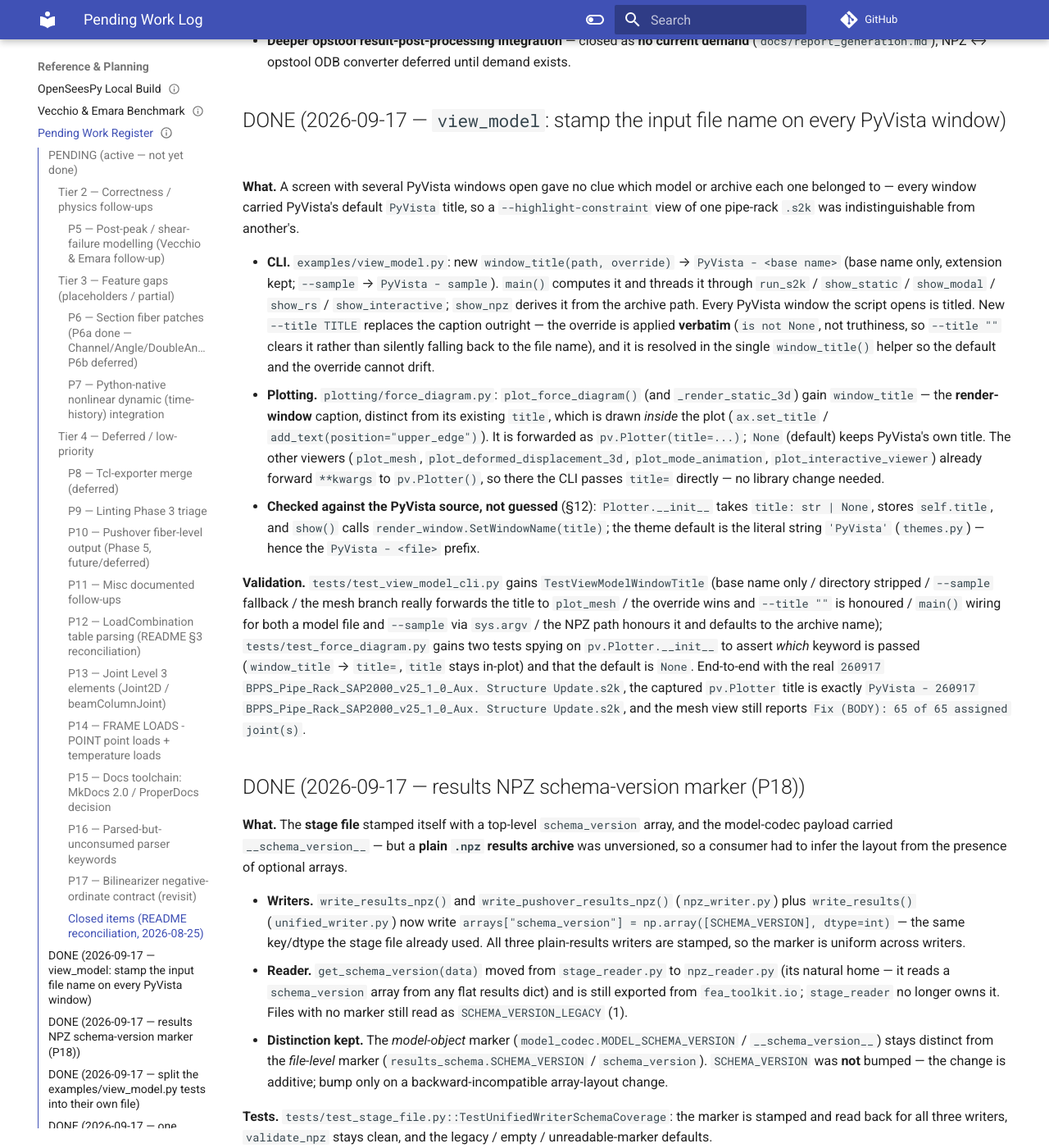
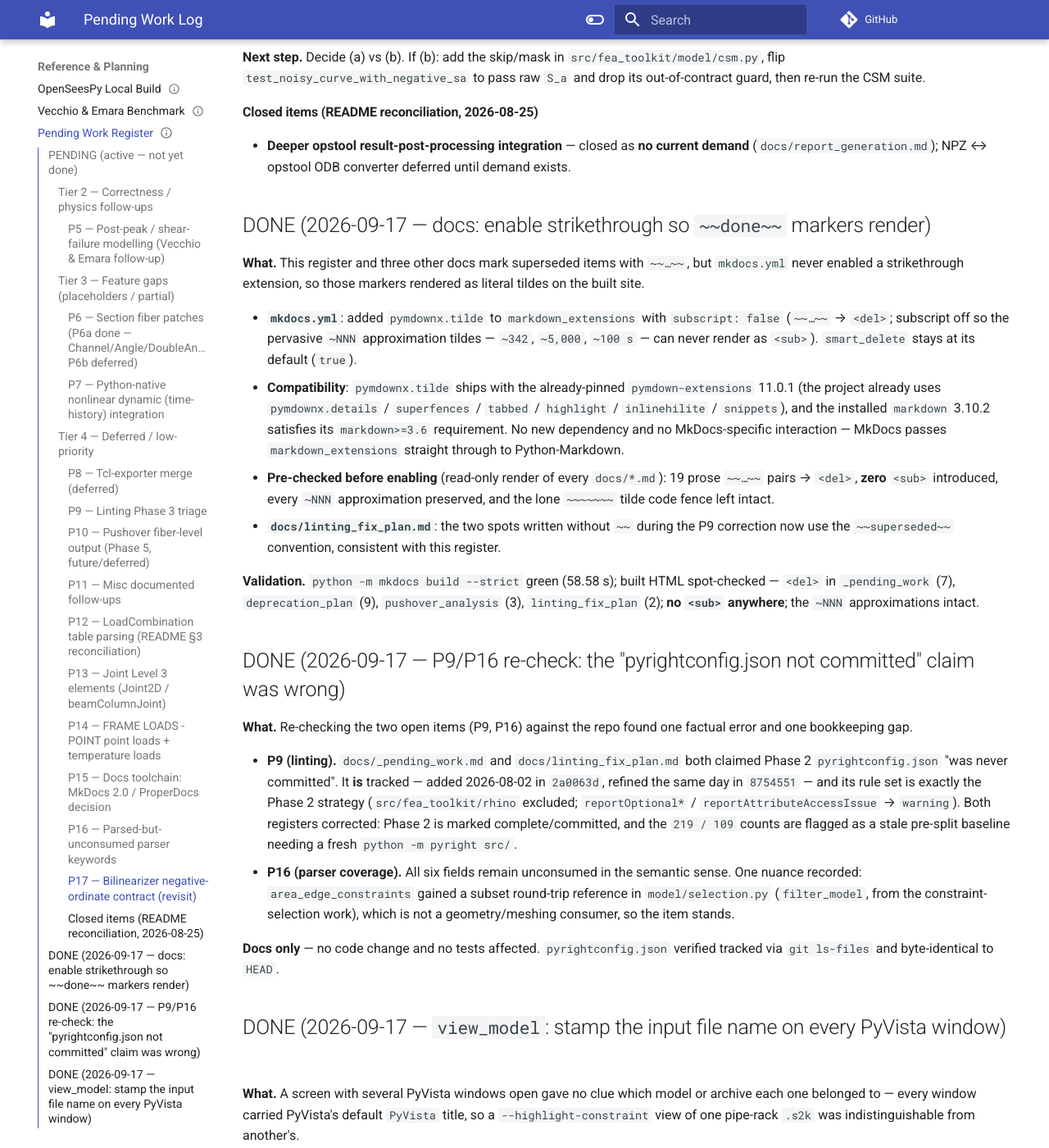
Before and after one commit to boustrephon/fea_toolkit, an MkDocs documentation site: the page built from docs/_pending_work.md, in a window 1280 px wide and 1400 px high, scrolled down 8339 px. Shown: the whole window at 82% size. Built offline with MkDocs 1.6.1 and Material for MkDocs 9.7.7, drawn with Linux system fonts in a browser that asks for light colours; comment, search, counter and statistics services are not loaded; some of the changed text lies outside the part shown.

Commit message:
docs: sync the P9/P16 registers and render the docs done-markers
P9: `pyrightconfig.json` is committed (2026-08-02, `2a0063d`), so the "never committed" claim in `linting_fix_plan.md` and `_pending_work.md` was wrong — Phase 2 is complete and the 219/109 counts are a stale pre-split baseline.  P16: `area_edge_constraints` gained a subset round-trip reference in `Selection.filter_model`, which is not a geometry/meshing consumer, so the item stands.

Enable `pymdownx.tilde` with `subscript: false` so the `~~superseded~~` markers in those registers render as strikethrough; subscript stays off so the pervasive `~NNN` approximations are never sub-scripted.

```diff
--- a/docs/_pending_work.md
+++ b/docs/_pending_work.md
@@ -318,22 +318,32 @@
 recorder doc current in the meantime.
 
 #### P9 — Linting Phase 3 triage
-Source: `docs/linting_fix_plan.md` (status update 2026-08-21).
-
-**What.** Phase 1 real bugs are fixed; the remaining ~219 errors / 109
-warnings are overwhelmingly Phase 3 typing noise (pandas/pyvista overloads,
-`Optional`-access) — the benign categories in `.clinerules` §11.  The
-Phase 2 `pyrightconfig.json` was never committed.
-
-**Outline steps.** 1) Optionally commit `pyrightconfig.json` (exclude
-Rhino host-only modules; relax `reportOptional*` rules); 2) fresh per-file
-triage of the Phase 3 count, starting with the top-3 files by error count
-post-P2-split (the original top-3 `model/geometry.py` → `plotting/viz.py` →
-`opensees/analysis_builder.py` are now thin facades — ≈80/136/≈480 lines —
-and the errors now live in `geometry_core/frames/mesh`, `viz_*`, and the
-`_runner_*` modules);
-3) prefer a project-wide `pd.Series.to_numpy()` convention over scattered
-casts (§11.2).
+Source: `docs/linting_fix_plan.md` (status updates 2026-08-21 / 2026-09-17).
+
+**What.** Phase 1 real bugs are fixed.  **The Phase 2 `pyrightconfig.json` is
+committed** (added 2026-08-02 in `2a0063d`, refined the same day in `8754551`);
+this register's earlier "was never committed" note was incorrect and is
+superseded — see the 2026-09-17 status update in `docs/linting_fix_plan.md`.
+The committed rule set is exactly the Phase 2 strategy
+(`src/fea_toolkit/rhino` excluded; `reportOptional*` /
+`reportAttributeAccessIssue` → `warning`), so **Phase 2 is complete** and the
+item reduces to the Phase 3 triage.  The ~219 errors / 109 warnings are
+overwhelmingly Phase 3 typing noise (pandas/pyvista overloads,
+`Optional`-access) — the benign categories in `.clinerules` §11 — and are a
+**stale baseline** (2026-08-21, pre-dating the post-P2 / runner splits), so
+re-run `python -m pyright src/` before triaging.
+
+**Outline steps.**
+1. ~~Optionally commit `pyrightconfig.json` (exclude Rhino host-only modules;
+   relax `reportOptional*` rules)~~ — **DONE (2026-08-02)**: committed with
+   exactly that content.
+2. Fresh per-file triage of the Phase 3 count, starting with the top-3 files
+   by error count post-P2-split (the original top-3 `model/geometry.py` →
+   `plotting/viz.py` → `opensees/analysis_builder.py` are now thin facades —
+   ≈80/136/≈480 lines — and the errors now live in
+   `geometry_core/frames/mesh`, `viz_*`, and the `_runner_*` modules).
+3. Prefer a project-wide `pd.Series.to_numpy()` convention over scattered
+   casts (§11.2).
 
 #### P10 — Pushover fiber-level output (Phase 5, future/deferred)
 Source: `docs/pushover_results_storage_viz.md` §Phase 5.
@@ -423,7 +433,8 @@
 (https://squidfunk.github.io/mkdocs-material/blog/2026/02/18/mkdocs-2.0/).
 
 #### P16 — Parsed-but-unconsumed parser keywords
-Source: `docs/parser_coverage.md` (register + reproducible audit method).
+Source: `docs/parser_coverage.md` (register + reproducible audit method;
+re-checked 2026-09-17).
 
 **What.** Several `.s2k` values are parsed and stored on the model but reach
 no consumer, so they look implemented while being inert.  The full register,
@@ -438,6 +449,10 @@
    (`0 < RigidFactor < 1`) instead of always fully rigid.
 4. `SAPModelData.area_edge_constraints` — consume it or drop it (the
    preprocessor currently derives edges via `find_constraint_edges()`).
+   *Re-checked 2026-09-17:* `Selection.filter_model` now carries the selected
+   areas' entries through a subset (`model/selection.py`), but that is subset
+   round-trip preservation only — no geometry/meshing consumer reads it, so
+   this item stands.
 5. `AreaMesh.no_auto_mesh_at_edges` / `no_sub_mesh` / `min_size` — honour in
    the area-meshing path, or drop.
 6. Encased / circular-concrete / double-angle section fields — consume once
@@ -496,6 +511,56 @@
 - **Deeper opstool result-post-processing integration** — closed as **no
   current demand** (`docs/report_generation.md`); NPZ ↔ opstool ODB
   converter deferred until demand exists.
+
+## DONE (2026-09-17 — docs: enable strikethrough so `~~done~~` markers render)
+
+**What.** This register and three other docs mark superseded items with
+`~~…~~`, but `mkdocs.yml` never enabled a strikethrough extension, so those
+markers rendered as literal tildes on the built site.
+
+- **`mkdocs.yml`**: added `pymdownx.tilde` to `markdown_extensions` with
+  `subscript: false` (`~~…~~` → `<del>`; subscript off so the pervasive `~NNN`
+  approximation tildes — `~342`, `~5,000`, `~100 s` — can never render as
+  `<sub>`).  `smart_delete` stays at its default (`true`).
+- **Compatibility**: `pymdownx.tilde` ships with the already-pinned
+  `pymdown-extensions` 11.0.1 (the project already uses `pymdownx.details` /
+  `superfences` / `tabbed` / `highlight` / `inlinehilite` / `snippets`), and the
+  installed `markdown` 3.10.2 satisfies its `markdown>=3.6` requirement.  No new
+  dependency and no MkDocs-specific interaction — MkDocs passes
+  `markdown_extensions` straight through to Python-Markdown.
+- **Pre-checked before enabling** (read-only render of every `docs/*.md`): 19
+  prose `~~…~~` pairs → `<del>`, **zero** `<sub>` introduced, every `~NNN`
+  approximation preserved, and the lone `~~~~~~~` tilde code fence left intact.
+- **`docs/linting_fix_plan.md`**: the two spots written without `~~` during the
+  P9 correction now use the `~~superseded~~` convention, consistent with this
+  register.
+
+**Validation.** `python -m mkdocs build --strict` green (58.58 s); built HTML
+spot-checked — `<del>` in `_pending_work` (7), `deprecation_plan` (9),
+`pushover_analysis` (3), `linting_fix_plan` (2); **no `<sub>` anywhere**; the
+`~NNN` approximations intact.
+
+## DONE (2026-09-17 — P9/P16 re-check: the "pyrightconfig.json not committed" claim was wrong)
+
+**What.** Re-checking the two open items (P9, P16) against the repo found one
+factual error and one bookkeeping gap.
+
+- **P9 (linting).** `docs/_pending_work.md` and `docs/linting_fix_plan.md`
+  both claimed Phase 2 `pyrightconfig.json` "was never committed".  It **is**
+  tracked — added 2026-08-02 in `2a0063d`, refined the same day in `8754551`
+  — and its rule set is exactly the Phase 2 strategy (`src/fea_toolkit/rhino`
+  excluded; `reportOptional*` / `reportAttributeAccessIssue` → `warning`).
+  Both registers corrected: Phase 2 is marked complete/committed, and the
+  `219 / 109` counts are flagged as a stale pre-split baseline needing a fresh
+  `python -m pyright src/`.
+- **P16 (parser coverage).** All six fields remain unconsumed in the semantic
+  sense.  One nuance recorded: `area_edge_constraints` gained a subset
+  round-trip reference in `model/selection.py` (`filter_model`, from the
+  constraint-selection work), which is not a geometry/meshing consumer, so the
+  item stands.
+
+**Docs only** — no code change and no tests affected.  `pyrightconfig.json`
+verified tracked via `git ls-files` and byte-identical to `HEAD`.
 
 ## DONE (2026-09-17 — `view_model`: stamp the input file name on every PyVista window)
 
--- a/mkdocs.yml
+++ b/mkdocs.yml
@@ -54,6 +54,8 @@
       anchor_linenums: true
   - pymdownx.inlinehilite
   - pymdownx.snippets
+  - pymdownx.tilde:
+      subscript: false
   - toc:
       permalink: true
 
```
Also changed, not shown: docs/linting_fix_plan.md (+26 -3 lines).
